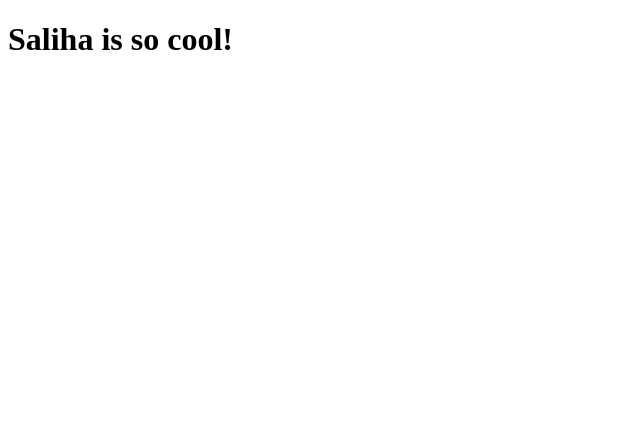
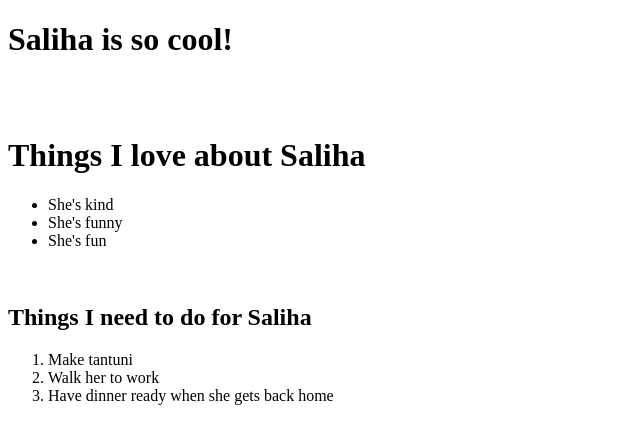
Before and after one commit to BlakeAgainstTheMachine2004/git_test, a plain HTML site: page odin_project/html-boilerplate/index.html in a window 1280 px wide. Shown: the whole page, without its empty margins (0-640 px from the left). Drawn offline with Linux system fonts and the light colour scheme.

Commit message:
Added lists

```diff
--- a/odin_project/html-boilerplate/index.html
+++ b/odin_project/html-boilerplate/index.html
@@ -12,6 +12,21 @@
 
     <body>
         <h1>Saliha is so cool!</h1>
+        <br>
+        <br>
+        <h1>Things I love about Saliha</h1>
+        <ul>
+            <li>She's kind</li>
+            <li>She's funny</li>
+            <li>She's fun</li>
+        </ul>
+        <br>
+        <h2>Things I need to do for Saliha</h2>
+        <ol>
+            <li>Make tantuni</li>
+            <li>Walk her to work</li>
+            <li>Have dinner ready when she gets back home</li>
+        </ol>
     </body>
 
 </html>
```
